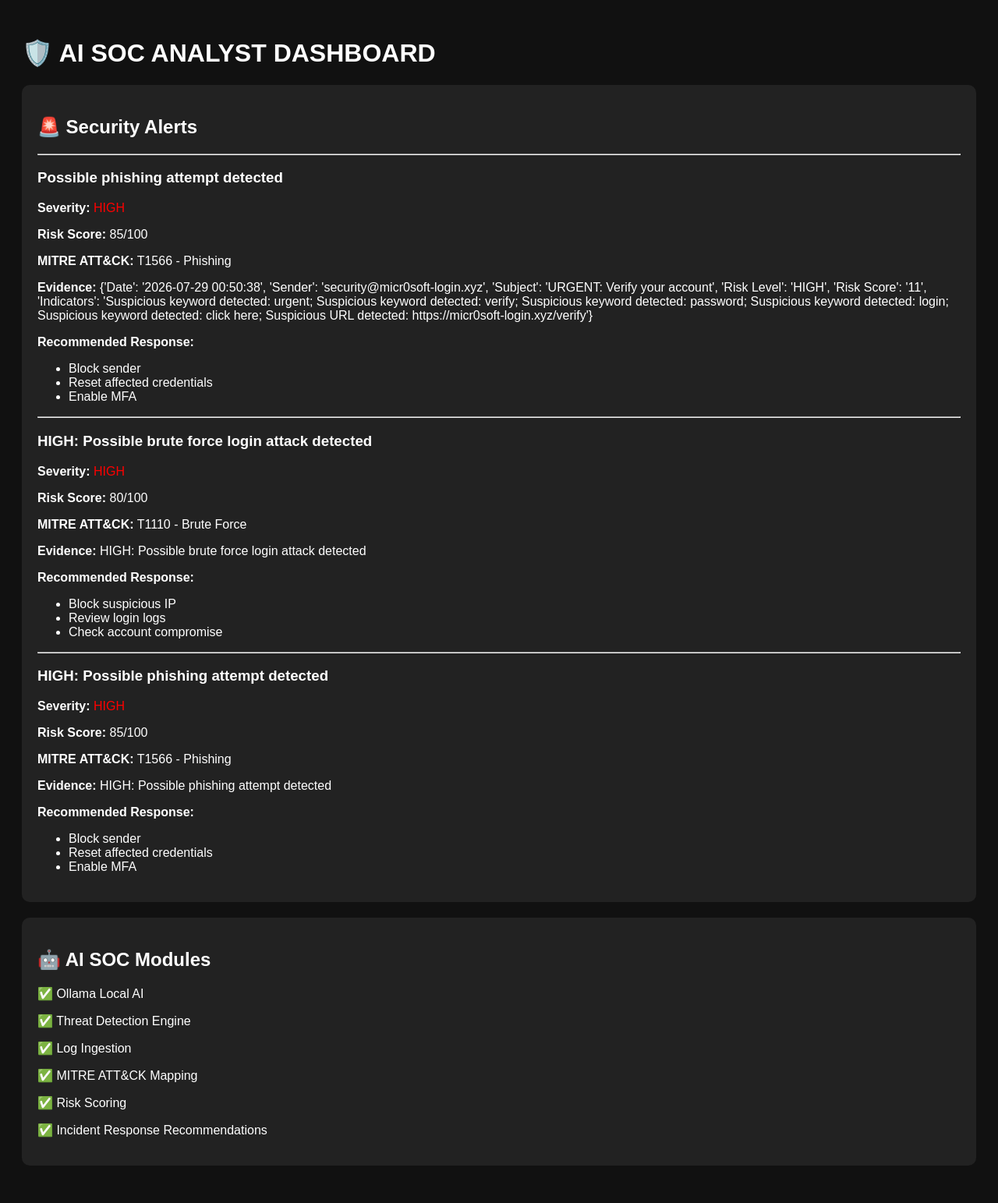
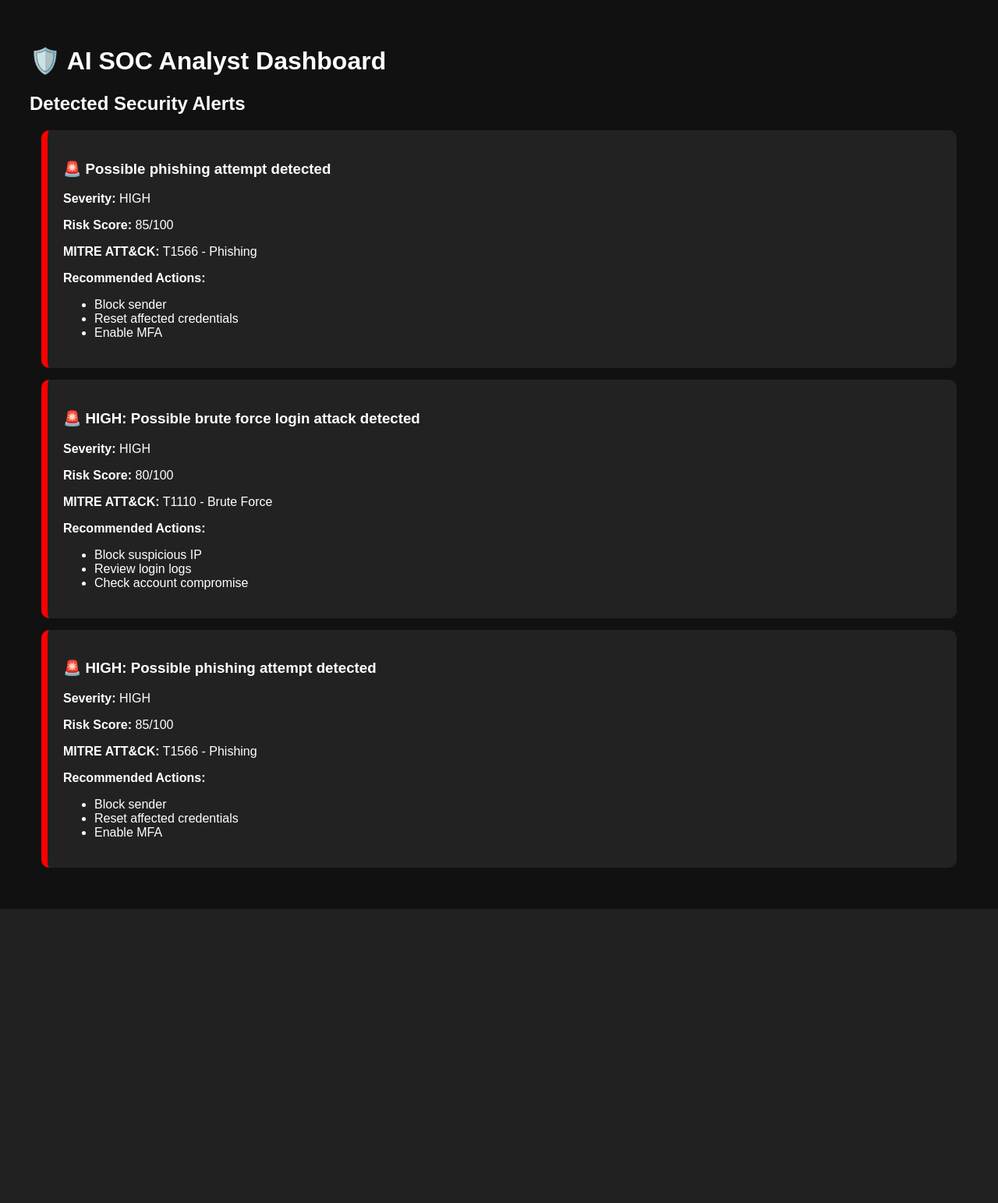
Before and after one commit to uwakwechukwuebukapaul-ai/AI-SOC-ANALYST, a Flask app: page / in a window 1280 px wide. Shown: the whole page at 78% size. After the commit the page ends 1166 px from the top, so only its background shows below. Run offline with Flask 3, Linux system fonts and the light colour scheme.

Commit message:
Added SOC alert dashboard visualization

```diff
--- a/templates/index.html
+++ b/templates/index.html
@@ -1,66 +1,51 @@
 <!DOCTYPE html>
-
 <html>
 
 <head>
 
-<title>
-AI SOC Analyst Dashboard
-</title>
-
+<title>AI SOC Analyst Dashboard</title>
 
 <style>
 
 body {
-
-background:#111;
-color:white;
-font-family:Arial;
-padding:20px;
-
+    font-family: Arial;
+    background: #111;
+    color: white;
+    padding: 30px;
 }
-
 
 .card {
 
-background:#222;
-padding:20px;
-margin-bottom:20px;
-border-radius:10px;
+    background: #222;
+    padding: 20px;
+    margin: 15px;
+    border-radius: 10px;
 
 }
 
 
 .high {
 
-color:red;
+    border-left: 8px solid red;
 
 }
 
 
 .medium {
 
-color:orange;
-
-}
-
-
-.critical {
-
-color:red;
-font-weight:bold;
+    border-left: 8px solid orange;
 
 }
 
 
 .low {
 
-color:green;
+    border-left: 8px solid green;
 
 }
 
+
 </style>
-
 
 </head>
 
@@ -68,67 +53,28 @@ color:green;
 <body>
 
 
-<h1>
-🛡️ AI SOC ANALYST DASHBOARD
-</h1>
+<h1>🛡️ AI SOC Analyst Dashboard</h1>
 
 
-<div class="card">
+<h2>Detected Security Alerts</h2>
 
-<h2>
-🚨 Security Alerts
-</h2>
-
-
-{% if alerts %}
 
 
 {% for alert in alerts %}
 
 
-<hr>
+<div class="card {{ alert.severity.lower() }}">
 
 
 <h3>
-{{ alert.type }}
+🚨 {{ alert.type }}
 </h3>
 
 
 <p>
 <b>Severity:</b>
-
-{% if alert.severity == "CRITICAL" %}
-
-<span class="critical">
 {{ alert.severity }}
-</span>
-
-
-{% elif alert.severity == "HIGH" %}
-
-<span class="high">
-{{ alert.severity }}
-</span>
-
-
-{% elif alert.severity == "MEDIUM" %}
-
-<span class="medium">
-{{ alert.severity }}
-</span>
-
-
-{% else %}
-
-<span class="low">
-{{ alert.severity }}
-</span>
-
-
-{% endif %}
-
 </p>
-
 
 
 <p>
@@ -144,14 +90,7 @@ color:green;
 
 
 <p>
-<b>Evidence:</b>
-{{ alert.details }}
-</p>
-
-
-
-<p>
-<b>Recommended Response:</b>
+<b>Recommended Actions:</b>
 </p>
 
 
@@ -159,49 +98,17 @@ color:green;
 
 {% for action in alert.recommendation %}
 
-<li>
-{{ action }}
-</li>
+<li>{{ action }}</li>
 
 {% endfor %}
 
 </ul>
 
 
-
-{% endfor %}
-
-
-{% else %}
-
-
-<p>
-✅ No threats detected
-</p>
-
-
-{% endif %}
-
-
 </div>
 
 
-
-<div class="card">
-
-<h2>
-🤖 AI SOC Modules
-</h2>
-
-<p>✅ Ollama Local AI</p>
-<p>✅ Threat Detection Engine</p>
-<p>✅ Log Ingestion</p>
-<p>✅ MITRE ATT&CK Mapping</p>
-<p>✅ Risk Scoring</p>
-<p>✅ Incident Response Recommendations</p>
-
-
-</div>
+{% endfor %}
 
 
 </body>
--- a/web_dashboard.py
+++ b/web_dashboard.py
@@ -1,6 +1,6 @@
 from flask import Flask, render_template
-from alert_manager import get_alerts
-from ai_investigator import investigate
+
+from soc_pipeline import run_soc_pipeline
 
 
 app = Flask(__name__)
@@ -9,7 +9,8 @@ app = Flask(__name__)
 @app.route("/")
 def home():
 
-    alerts = get_alerts()
+    alerts = run_soc_pipeline()
+
 
     return render_template(
         "index.html",
@@ -17,34 +18,11 @@ def home():
     )
 
 
-@app.route("/investigate")
-def investigation():
-
-    alert = {
-
-        "sender": "security@micr0soft-login.xyz",
-        "subject": "URGENT: Verify your account",
-        "risk": "HIGH"
-
-    }
-
-
-    result = investigate(alert)
-
-    return str(result)
-
-
-
-@app.route("/chat")
-def chat():
-
-    return render_template(
-        "chat.html"
-    )
-
 
 if __name__ == "__main__":
 
     app.run(
+        host="127.0.0.1",
+        port=5000,
         debug=True
     )
```
